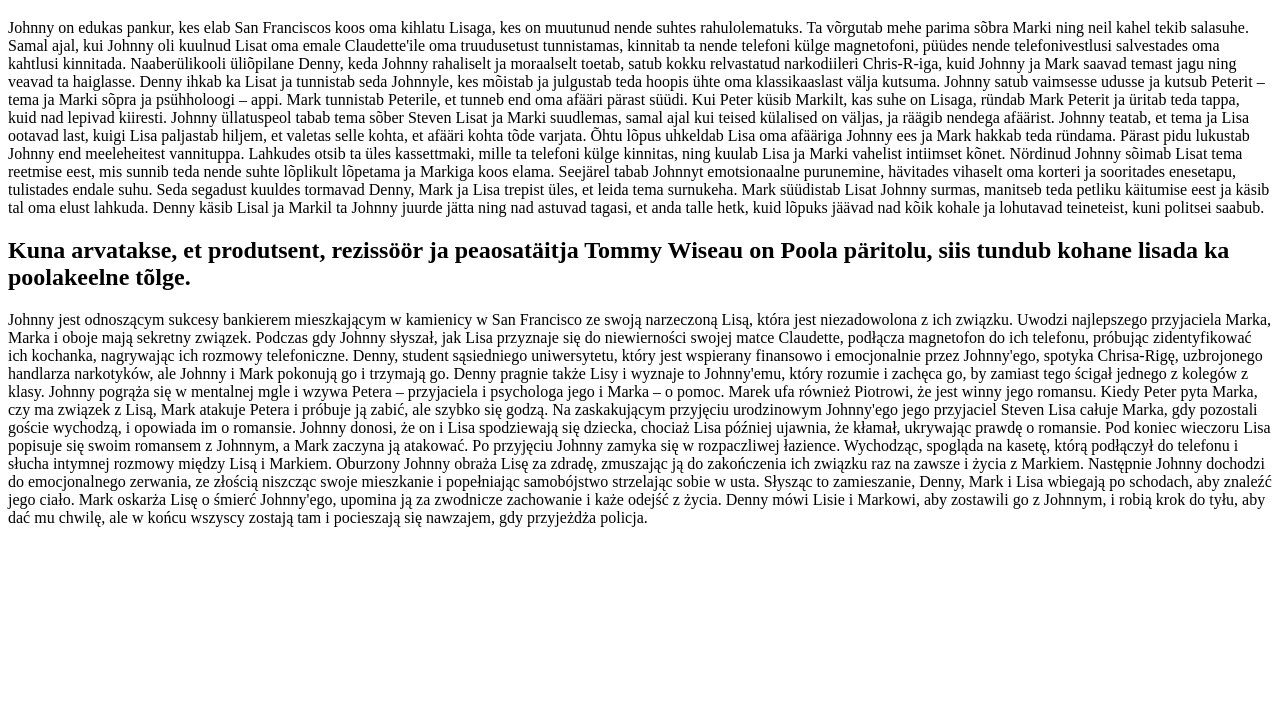
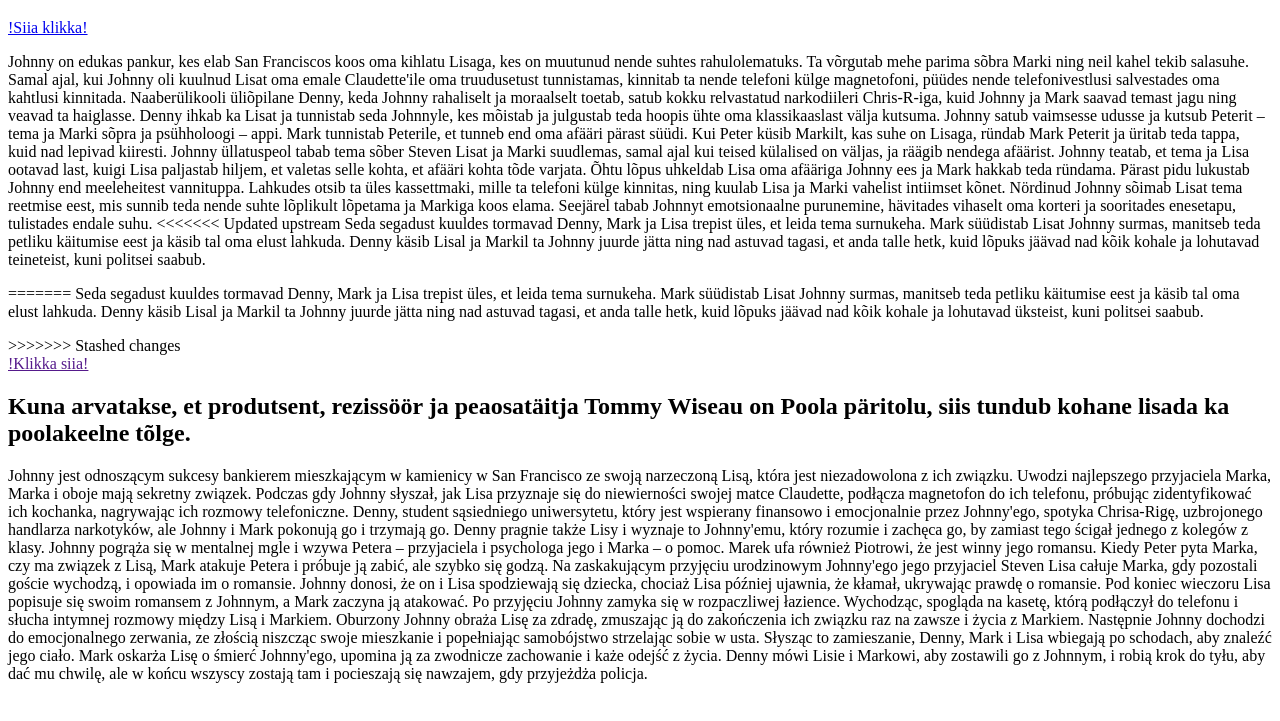
Before and after one commit to OttoKase/Tommy-Wiseau, a plain HTML site: page kokkuvõte.html in a window 1280 px wide. Shown: the part 61-782 px from the top of the page. Drawn offline with Linux system fonts and the light colour scheme.

Commit message:
Lisasin linke

```diff
--- a/kokkuvõte.html
+++ b/kokkuvõte.html
@@ -8,6 +8,7 @@
 <body>
     <h1>"The Room"(2003) sisukokkuvõte</h1>
     <div>
+        <a href="https://www.scripts.com/script/the_room_285"">!Siia klikka!</a>
         <p>Johnny on edukas pankur, kes elab San Franciscos koos oma kihlatu Lisaga, kes on muutunud nende suhtes rahulolematuks. Ta võrgutab mehe parima sõbra Marki ning neil kahel tekib salasuhe. Samal ajal, kui Johnny oli kuulnud Lisat oma emale Claudette'ile oma truudusetust tunnistamas, kinnitab ta nende telefoni külge magnetofoni, püüdes nende telefonivestlusi salvestades oma kahtlusi kinnitada.
 
             Naaberülikooli üliõpilane Denny, keda Johnny rahaliselt ja moraalselt toetab, satub kokku relvastatud narkodiileri Chris-R-iga, kuid Johnny ja Mark saavad temast jagu ning veavad ta haiglasse. Denny ihkab ka Lisat ja tunnistab seda Johnnyle, kes mõistab ja julgustab teda hoopis ühte oma klassikaaslast välja kutsuma. Johnny satub vaimsesse udusse ja kutsub Peterit – tema ja Marki sõpra ja psühholoogi – appi. Mark tunnistab Peterile, et tunneb end oma afääri pärast süüdi. Kui Peter küsib Markilt, kas suhe on Lisaga, ründab Mark Peterit ja üritab teda tappa, kuid nad lepivad kiiresti.
@@ -16,9 +17,16 @@
 
             Pärast pidu lukustab Johnny end meeleheitest vannituppa. Lahkudes otsib ta üles kassettmaki, mille ta telefoni külge kinnitas, ning kuulab Lisa ja Marki vahelist intiimset kõnet. Nördinud Johnny sõimab Lisat tema reetmise eest, mis sunnib teda nende suhte lõplikult lõpetama ja Markiga koos elama. Seejärel tabab Johnnyt emotsionaalne purunemine, hävitades vihaselt oma korteri ja sooritades enesetapu, tulistades endale suhu.
 
+<<<<<<< Updated upstream
             Seda segadust kuuldes tormavad Denny, Mark ja Lisa trepist üles, et leida tema surnukeha. Mark süüdistab Lisat Johnny surmas, manitseb teda petliku käitumise eest ja käsib tal oma elust lahkuda. Denny käsib Lisal ja Markil ta Johnny juurde jätta ning nad astuvad tagasi, et anda talle hetk, kuid lõpuks jäävad nad kõik kohale ja lohutavad teineteist, kuni politsei saabub.</p>
+=======
+            Seda segadust kuuldes tormavad Denny, Mark ja Lisa trepist üles, et leida tema surnukeha. Mark süüdistab Lisat Johnny surmas, manitseb teda petliku käitumise eest ja käsib tal oma elust lahkuda. Denny käsib Lisal ja Markil ta Johnny juurde jätta ning nad astuvad tagasi, et anda talle hetk, kuid lõpuks jäävad nad kõik kohale ja lohutavad üksteist, kuni politsei saabub.</p>
+
+
+>>>>>>> Stashed changes
     </div>
     <div>
+        <a href=""https://www.youtube.com/watch?v=9hhMUT2U2L4"">!Klikka siia!</a>
         <p>
             <h2>Kuna arvatakse, et produtsent, rezissöör ja peaosatäitja Tommy Wiseau on Poola päritolu, siis tundub kohane lisada ka poolakeelne tõlge.</h2>
             <p>Johnny jest odnoszącym sukcesy bankierem mieszkającym w kamienicy w San Francisco ze swoją narzeczoną Lisą, która jest niezadowolona z ich związku. Uwodzi najlepszego przyjaciela Marka, Marka i oboje mają sekretny związek. Podczas gdy Johnny słyszał, jak Lisa przyznaje się do niewierności swojej matce Claudette, podłącza magnetofon do ich telefonu, próbując zidentyfikować ich kochanka, nagrywając ich rozmowy telefoniczne.
@@ -29,8 +37,10 @@
 
                 Po przyjęciu Johnny zamyka się w rozpaczliwej łazience. Wychodząc, spogląda na kasetę, którą podłączył do telefonu i słucha intymnej rozmowy między Lisą i Markiem. Oburzony Johnny obraża Lisę za zdradę, zmuszając ją do zakończenia ich związku raz na zawsze i życia z Markiem. Następnie Johnny dochodzi do emocjonalnego zerwania, ze złością niszcząc swoje mieszkanie i popełniając samobójstwo strzelając sobie w usta.
 
-                Słysząc to zamieszanie, Denny, Mark i Lisa wbiegają po schodach, aby znaleźć jego ciało. Mark oskarża Lisę o śmierć Johnny'ego, upomina ją za zwodnicze zachowanie i każe odejść z życia. Denny mówi Lisie i Markowi, aby zostawili go z Johnnym, i robią krok do tyłu, aby dać mu chwilę, ale w końcu wszyscy zostają tam i pocieszają się nawzajem, gdy przyjeżdża policja.</p>
+                Słysząc to zamieszanie, Denny, Mark i Lisa wbiegają po schodach, aby znaleźć jego ciało. Mark oskarża Lisę o śmierć Johnny'ego, upomina ją za zwodnicze zachowanie i każe odejść z życia. Denny mówi Lisie i Markowi, aby zostawili go z Johnnym, i robią krok do tyłu, aby dać mu chwilę, ale w końcu wszyscy zostają tam i pocieszają się nawzajem, gdy przyjeżdża policja.
+                </p>
         </p>
+
     </div>
 
 
```
